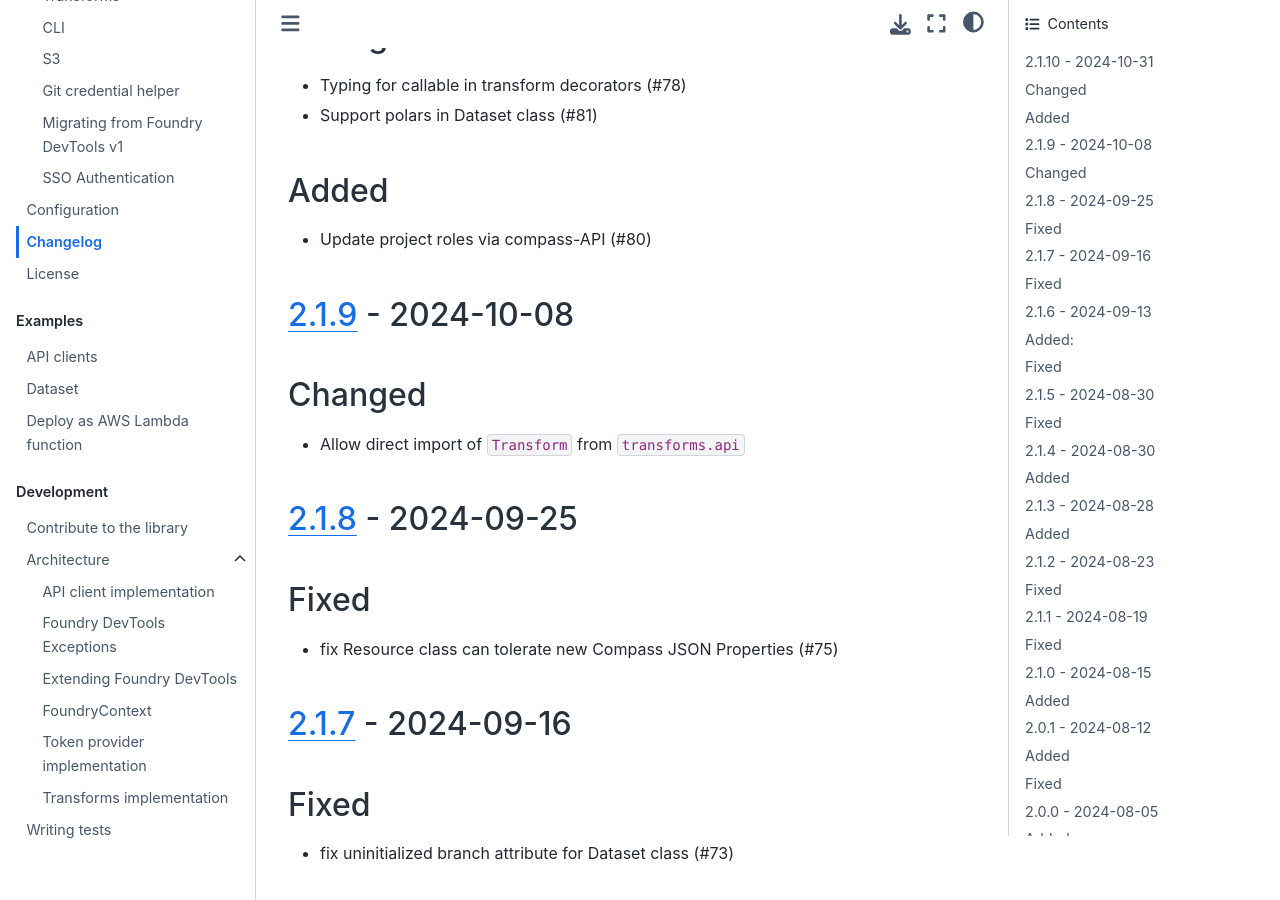
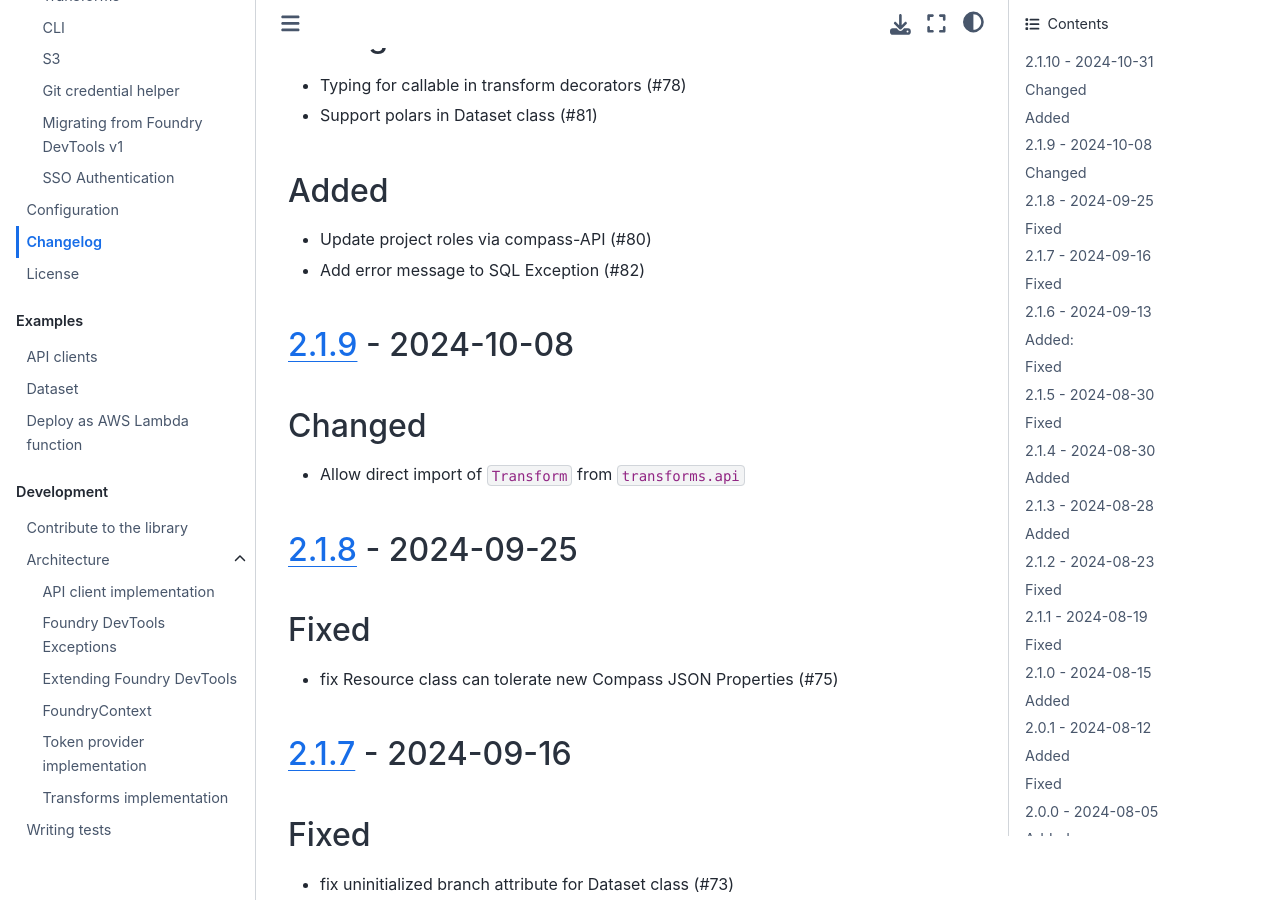
Before and after one commit to emdgroup/foundry-dev-tools, a Sphinx documentation site: the page built from docs/changelog.md, in a window 1280 px wide and 900 px high, scrolled down 387 px. Built offline with Sphinx 7.4.7 and the Sphinx Book theme 1.1.4, drawn with Linux system fonts in a browser that asks for light colours; pages that are not in the unit, such as notebooks, are missing from menus; the version number is read from the project's files by our own code.

Commit message:
feat: release v2.1.10

```diff
--- a/docs/changelog.md
+++ b/docs/changelog.md
@@ -13,6 +13,7 @@ and this project adheres to [Semantic Versioning].
 
 ## Added
   - Update project roles via compass-API (#80)
+  - Add error message to SQL Exception (#82)
 
 ## [2.1.9] - 2024-10-08
 
```
